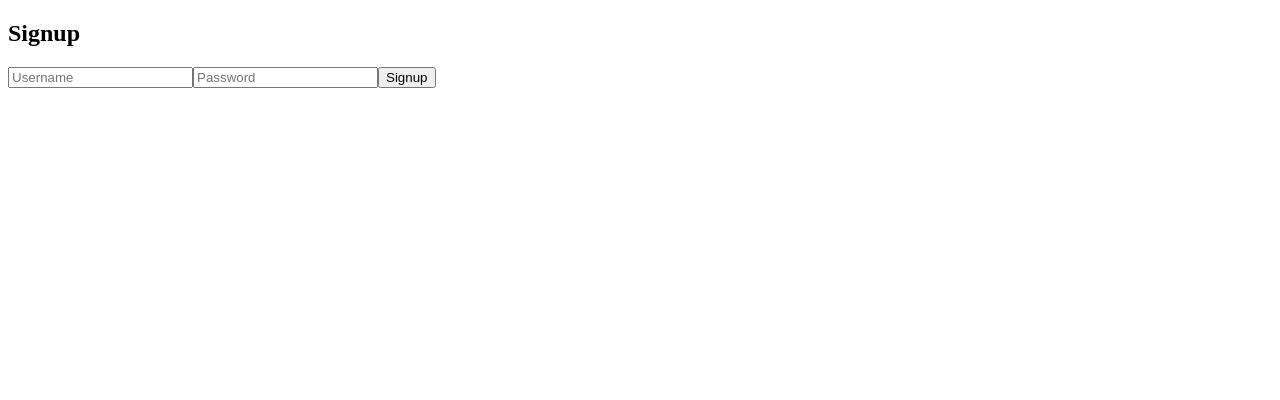
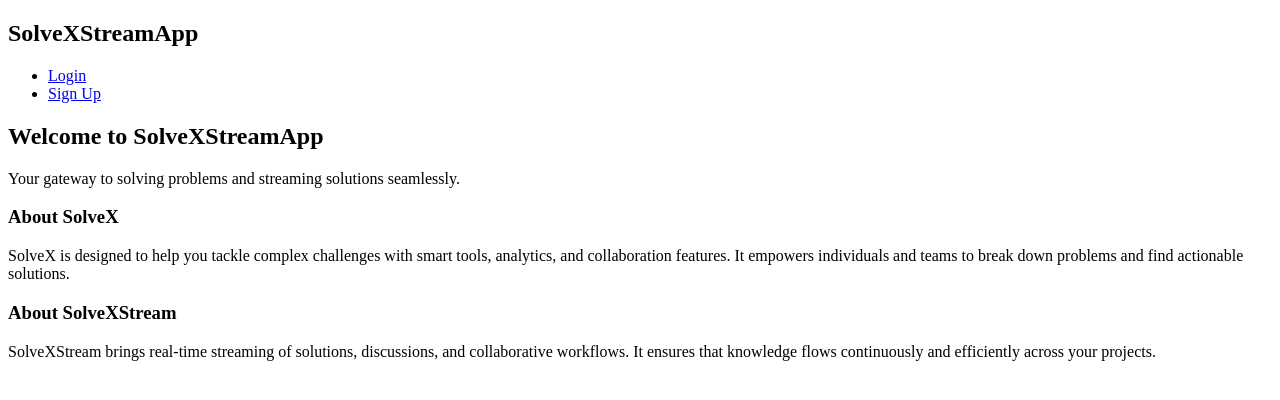
Before and after one commit to TechnologyBySolveX/SolveX-10eeda86, a React (Create React App) app in the folder solvexstreamfrontend/: page / in a window 1280 px wide. Shown: the top 400 px of the page. Built offline with nearby package versions, Linux system fonts and the light colour scheme.

Commit message:
Login And Sign Up page is completed

```diff
--- /dev/null
+++ b/solvexstreamfrontend/src/App.js
@@ -0,0 +1,16 @@
+import { Routes, Route } from 'react-router-dom';
+import Home from './features/auth/Home';
+import Login from './features/auth/Login';
+import Signup from './features/auth/Signup';
+
+function App() {
+  return (
+    <Routes>
+      <Route path="/" element={<Home />} />
+      <Route path="/login" element={<Login />} />
+      <Route path="/signup" element={<Signup />} />
+    </Routes>
+  );
+}
+
+export default App;
--- /dev/null
+++ b/solvexstreamfrontend/src/features/auth/Home.js
@@ -0,0 +1,48 @@
+// Home.js
+import React from 'react';
+import { Link } from 'react-router-dom';
+import '../../assets/Home.css';
+
+function Home() {
+  return (
+    <div>
+      {/* Navigation Bar */}
+      <nav className="navbar">
+        <h1 className="logo">SolveXStreamApp</h1>
+        <ul className="nav-links">
+            <li><Link to="/login">Login</Link></li>
+            <li><Link to="/signup">Sign Up</Link></li>
+        </ul>
+
+      </nav>
+
+      {/* Hero Section */}
+      <header className="hero">
+        <h2>Welcome to SolveXStreamApp</h2>
+        <p>Your gateway to solving problems and streaming solutions seamlessly.</p>
+      </header>
+
+      {/* SolveX Section */}
+      <section className="section">
+        <h3>About SolveX</h3>
+        <p>
+          SolveX is designed to help you tackle complex challenges with smart tools,
+          analytics, and collaboration features. It empowers individuals and teams
+          to break down problems and find actionable solutions.
+        </p>
+      </section>
+
+      {/* SolveXStream Section */}
+      <section className="section">
+        <h3>About SolveXStream</h3>
+        <p>
+          SolveXStream brings real-time streaming of solutions, discussions, and
+          collaborative workflows. It ensures that knowledge flows continuously
+          and efficiently across your projects.
+        </p>
+      </section>
+    </div>
+  );
+}
+
+export default Home;
--- a/solvexstreamfrontend/src/features/auth/Login.js
+++ b/solvexstreamfrontend/src/features/auth/Login.js
@@ -0,0 +1,33 @@
+// Login.js
+import React, { useState } from 'react';
+import { Link } from 'react-router-dom';
+
+function Login() {
+  const [userName, setUserName] = useState("");
+  const [password, setPassword] = useState("");
+  const [message, setMessage] = useState("");
+
+  const handleLogin = async () => {
+    const response = await fetch("http://localhost:8080/api/auth/login", {
+      method: "POST",
+      headers: { "Content-Type": "application/json" },
+      body: JSON.stringify({ userName, password })
+    });
+    const data = await response.text();
+    setMessage(data);
+  };
+
+  return (
+    <div>
+      <h2>Login</h2>
+      <input placeholder="Username" value={userName} onChange={e => setUserName(e.target.value)} />
+      <input type="password" placeholder="Password" value={password} onChange={e => setPassword(e.target.value)} />
+      <button onClick={handleLogin}>Login</button>
+      <p>{message}</p>
+
+      <p>Please Login here <Link to="/signUp">Sign Up here</Link></p>
+    </div>
+  );
+}
+
+export default Login;
--- a/solvexstreamfrontend/src/features/auth/Signup.js
+++ b/solvexstreamfrontend/src/features/auth/Signup.js
@@ -1,5 +1,6 @@
 // Signup.js
 import React, { useState } from 'react';
+import { Link } from 'react-router-dom';
 
 function Signup() {
   const [userName, setUserName] = useState("");
@@ -23,6 +24,7 @@ function Signup() {
       <input type="password" placeholder="Password" value={password} onChange={e => setPassword(e.target.value)} />
       <button onClick={handleSignup}>Signup</button>
       <p>{message}</p>
+      <p>Already have an account? <Link to="/login">Login here</Link></p>
     </div>
   );
 }
--- a/solvexstreamfrontend/src/index.js
+++ b/solvexstreamfrontend/src/index.js
@@ -1,14 +1,14 @@
 import React from 'react';
 import ReactDOM from 'react-dom/client';
 import reportWebVitals from './reportWebVitals';
-import { LoginUserusing } from './pages/login';
-import Signup from './features/auth/Signup';
+import App from './App';
+import { BrowserRouter } from 'react-router-dom';
 
 const root = ReactDOM.createRoot(document.getElementById('root'));
 root.render(
-  <React.StrictMode>
-    <Signup />
-  </React.StrictMode>
+  <BrowserRouter>
+    <App />
+  </BrowserRouter>
 );
 
 
```
Also changed, not shown: solvexstreamfrontend/src/assets/Home.css (added).
